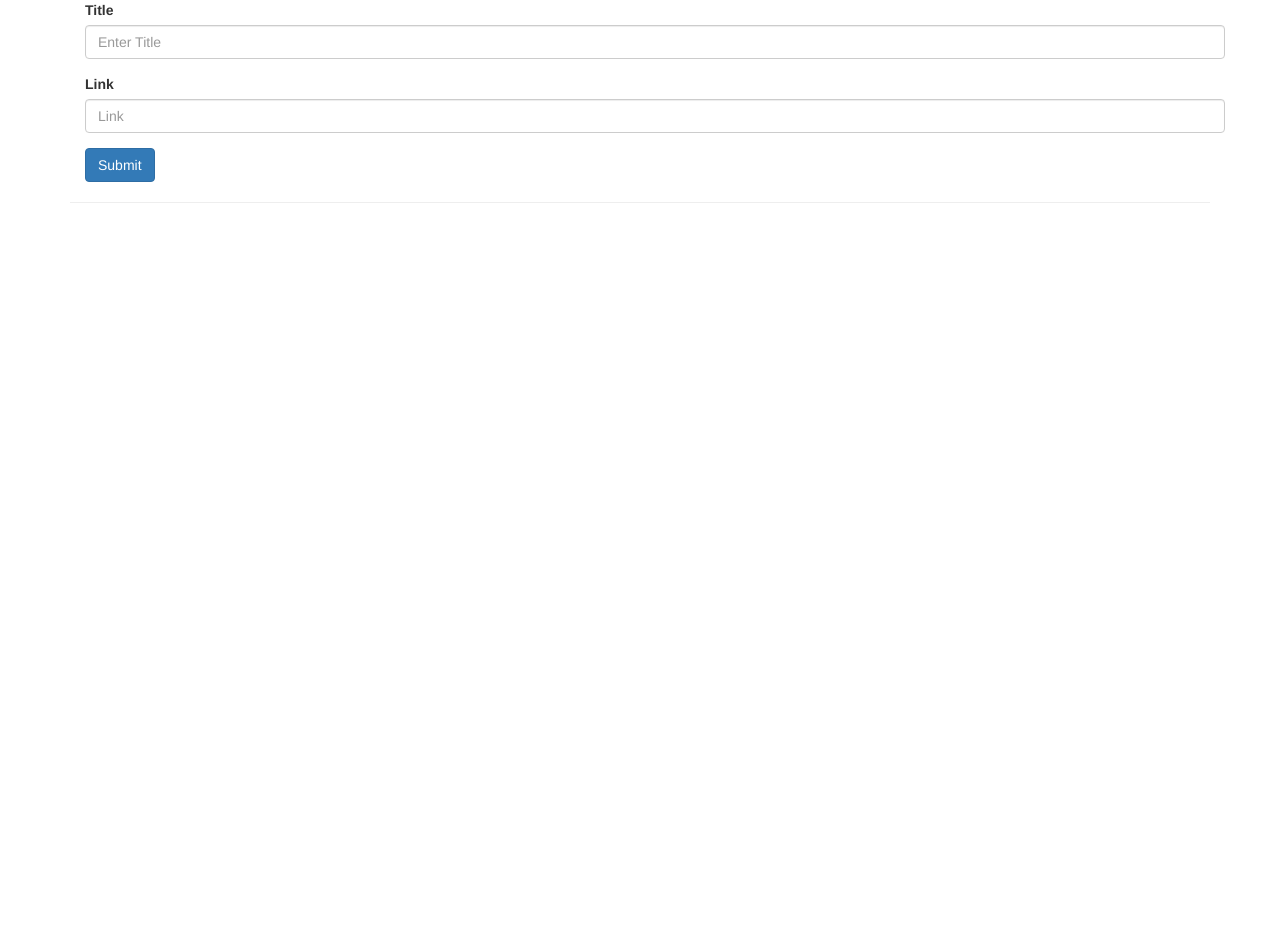
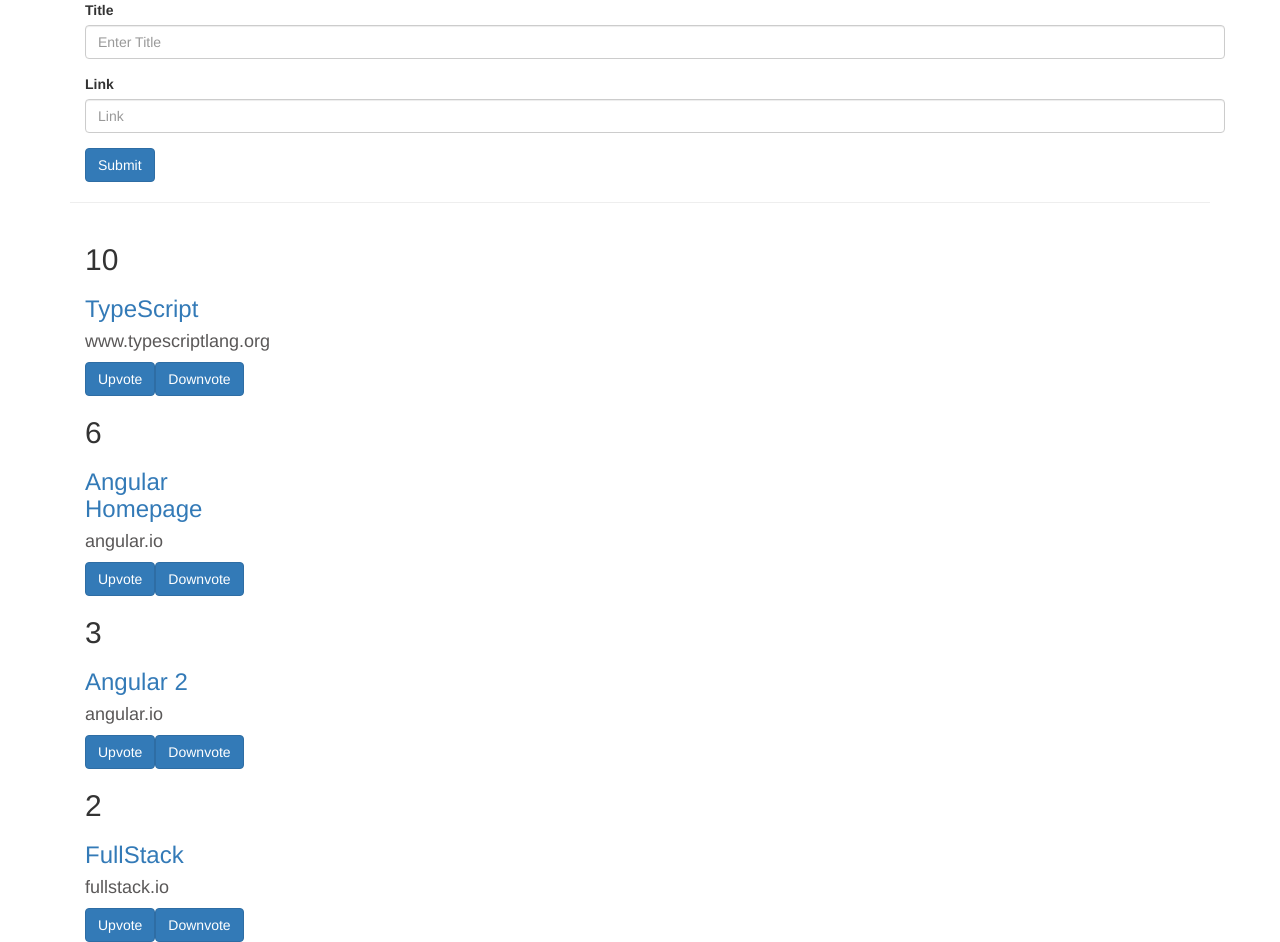
Before and after one commit to sumitvekariya/demo-app, an Angular app: page / in a window 1280 px wide. Before the commit the page ends 800 px from the top, so only its background shows below. Built offline with nearby package versions, Linux system fonts and the light colour scheme.

Commit message:
demo app

```diff
--- a/src/app/app.component.html
+++ b/src/app/app.component.html
@@ -1,4 +1,6 @@
 <div class="container">
+
+
 
   <app-form (dataAdded)="onDataAdded($event)">
   </app-form>
--- a/src/app/app.component.ts
+++ b/src/app/app.component.ts
@@ -6,12 +6,25 @@
   styleUrls: ['./app.component.css']
 })
 export class AppComponent {
-  dataElements = [];
-  onDataAdded(simpleData: {title: string, link: string}) {
+
+  dataElements = [{ title: 'TypeScript', link: 'www.typescriptlang.org', point: 10 },
+                  { title: 'Angular Homepage', link: 'angular.io', point: 6 },
+                  { title: 'Angular 2', link: 'angular.io', point: 3 },
+                  { title: 'FullStack', link: 'fullstack.io', point: 2 }];
+  onDataAdded(simpleData: {title: string, link: string, point: number}) {
     this.dataElements.push({
       title: simpleData.title,
-      link: simpleData.link
+      link: simpleData.link,
+      point: simpleData.point
     });
   }
 
+  // onUpVote() {
+  //   this.dataElements.point = this.dataElements.point + 1;
+  // }
+
+  // onDownVote() {
+  //   this.dataElements.point = this.dataElements.point - 1;
+  // }
+
 }
--- a/src/app/app.module.ts
+++ b/src/app/app.module.ts
@@ -1,8 +1,10 @@
+
 import { FormsModule } from '@angular/forms';
 import { HttpModule } from '@angular/http';
 import { BrowserModule } from '@angular/platform-browser';
 import { NgModule } from '@angular/core';
 import { BrowserAnimationsModule } from '@angular/platform-browser/animations';
+import { Routes} from '@angular/router';
 
 
 import { AppComponent } from './app.component';
--- a/src/app/form/form.component.ts
+++ b/src/app/form/form.component.ts
@@ -6,9 +6,10 @@
   styleUrls: ['./form.component.css']
 })
 export class FormComponent implements OnInit {
-  @Output() dataAdded = new EventEmitter<{title: string, link: string}>();
+  @Output() dataAdded = new EventEmitter<{title: string, link: string, point: number}>();
   newTitle = '';
   newLink = '';
+  newPoint = 0;
   constructor() { }
 
   ngOnInit() {
@@ -17,7 +18,8 @@
   onSubmit() {
     this.dataAdded.emit({
       title: this.newTitle,
-      link: this.newLink
+      link: this.newLink,
+      point: this.newPoint
     });
   }
 
--- a/src/app/list/list.component.html
+++ b/src/app/list/list.component.html
@@ -2,8 +2,8 @@
 
   <div class="card" style="width: 20rem;">
     <div class="card-block">
-      <h2 class="card-title">{{ points }}</h2>
-      <h3 class="card-text">{{ element.title }}</h3>
+      <h2 class="card-title">{{ element.point }}</h2>
+      <a [href]="element.link"o><h3 class="card-text">{{ element.title }}</h3></a>
       <h4 class="card-text" style="color:#5A5858;">{{ element.link }}</h4>
       <a href="#" class="btn btn-primary" (click)="onUpVote()">Upvote</a>
       <a href="#" class="btn btn-primary" (click)="onDownVote()">Downvote</a>
--- a/src/app/list/list.component.ts
+++ b/src/app/list/list.component.ts
@@ -6,19 +6,23 @@
   styleUrls: ['./list.component.css']
 })
 export class ListComponent implements OnInit {
-  points = 0;
-  @Input() element: {title: string, link: string};
+
+  @Input() element: {title: string, link: string, point: number};
   constructor() { }
 
   ngOnInit() {
   }
 
   onUpVote() {
-    this.points = this.points + 1;
+    this.element.point = this.element.point + 1;
   }
 
   onDownVote() {
-    this.points = this.points - 1;
+    this.element.point = this.element.point - 1;
+  }
+
+  externalLink() {
+    window.location.href = './' + this.element.link;
   }
 
 }
```
Also changed, not shown: .gitignore.txt (added).
